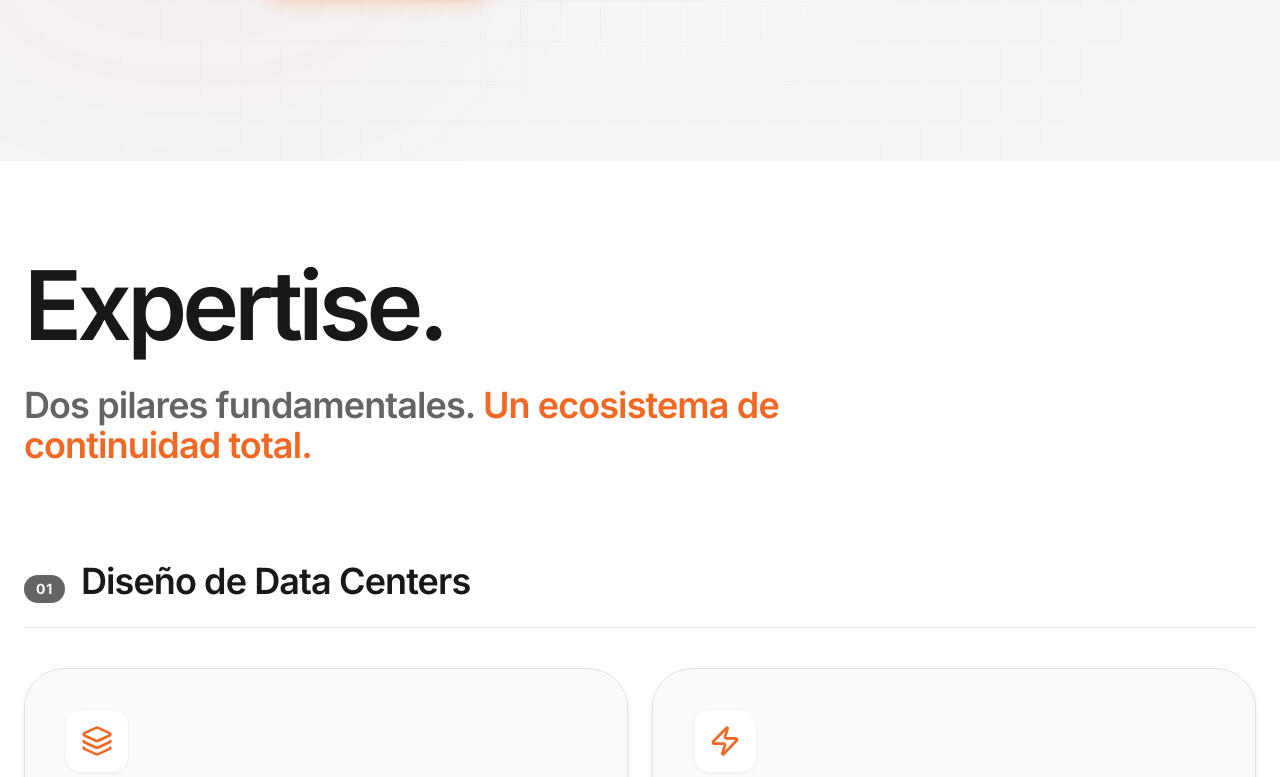
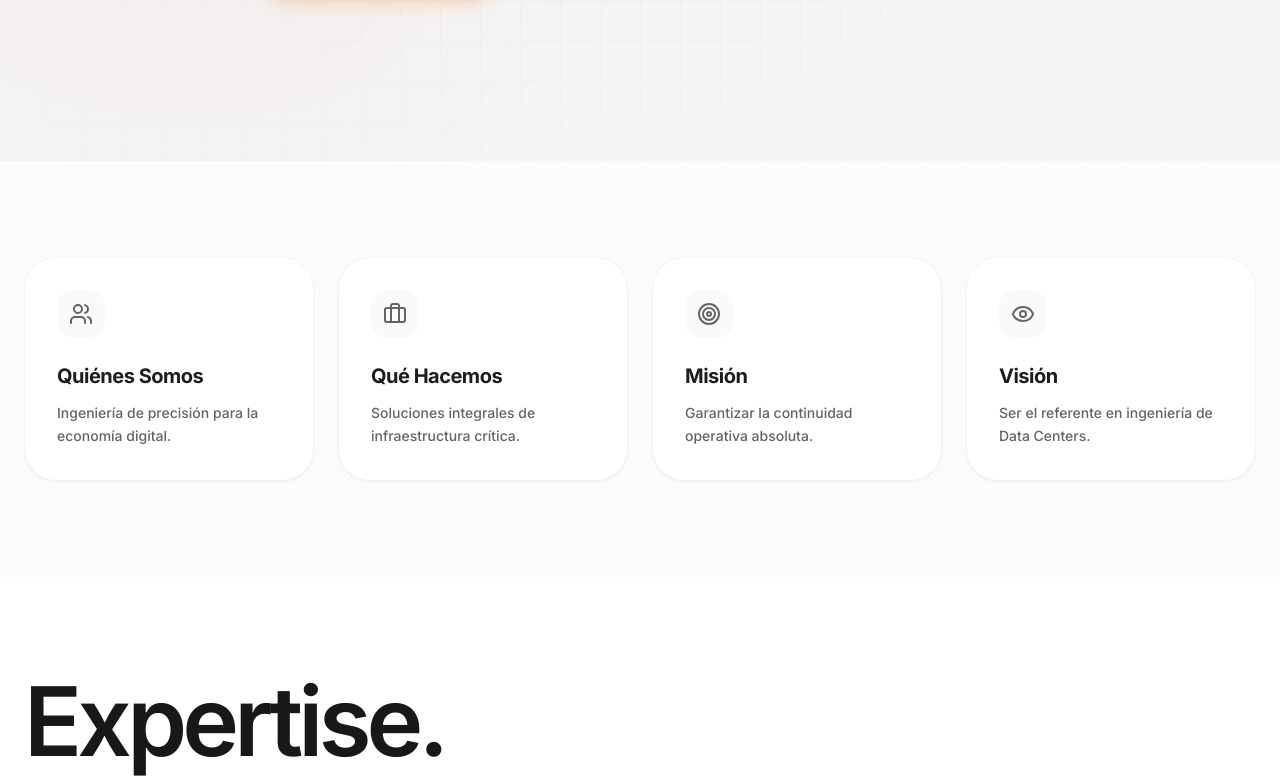
Before and after one commit to salguerosebastiansalas-cmd/Datcer, a React (Vite) app: page / in a window 1280 px wide. Shown: the part 639-1416 px from the top of the page. Built offline with nearby package versions, Linux system fonts and the light colour scheme.

Commit message:
feat: Add AboutSection component
Introduces a new section to the website detailing Datcer's identity, services, and mission. This section provides a comprehensive overview of the company's expertise and purpose, enhancing user engagement and information access.

```diff
--- a/App.tsx
+++ b/App.tsx
@@ -1,6 +1,7 @@
 import React from 'react';
 import Navbar from './components/Navbar';
 import Hero from './components/Hero';
+import AboutSection from './components/AboutSection';
 import BentoServices from './components/BentoServices';
 import EngineeringSection from './components/EngineeringSection';
 import LoadBanksSection from './components/LoadBanksSection';
@@ -23,6 +24,7 @@ const App: React.FC = () => {
 
       <main>
         <Hero scrollToSection={scrollToSection} />
+        <AboutSection />
         <BentoServices />
         <EngineeringSection />
         <LoadBanksSection />
--- /dev/null
+++ b/components/AboutSection.tsx
@@ -0,0 +1,104 @@
+import React, { useState } from 'react';
+import { Users, Briefcase, Target, Eye, ChevronRight } from 'lucide-react';
+import DetailModal from './DetailModal';
+
+const AboutSection: React.FC = () => {
+  const [selectedItem, setSelectedItem] = useState<any>(null);
+
+  const items = [
+    {
+      title: "Quiénes Somos",
+      subtitle: "Identidad Corporativa",
+      icon: Users,
+      shortText: "Ingeniería de precisión para la economía digital.",
+      description: "Datcer es una firma de ingeniería especializada en infraestructura de misión crítica. Nos dedicamos a diseñar, auditar y materializar los centros de datos que impulsan el mundo actual. No somos solo consultores; somos arquitectos de la continuidad operativa.",
+      details: [
+        "Especialistas certificados TIA-942.",
+        "Experiencia en proyectos Tier III y IV.",
+        "Enfoque en alta disponibilidad y eficiencia."
+      ],
+      whatsappMessage: "Hola, me gustaría conocer más sobre la trayectoria de Datcer."
+    },
+    {
+      title: "Qué Hacemos",
+      subtitle: "Nuestro Core",
+      icon: Briefcase,
+      shortText: "Soluciones integrales de infraestructura crítica.",
+      description: "Transformamos necesidades complejas en infraestructura resiliente. Abarcamos todo el ciclo de vida del Data Center: desde la consultoría estratégica y el diseño conceptual, hasta la ingeniería de detalle, construcción y certificación internacional.",
+      details: [
+        "Diseño y Construcción (Design-Build).",
+        "Consultoría y Certificación (Uptime/ICREA).",
+        "Auditoría Técnica y Commissioning."
+      ],
+      whatsappMessage: "Hola, quiero saber más sobre los servicios que ofrece Datcer."
+    },
+    {
+      title: "Misión",
+      subtitle: "Nuestro Propósito",
+      icon: Target,
+      shortText: "Garantizar la continuidad operativa absoluta.",
+      description: "Nuestra misión es proveer soluciones de ingeniería que blinden la operación de nuestros clientes. Nos comprometemos a entregar infraestructura que no solo cumpla con los estándares, sino que optimice la inversión (CAPEX) y reduzca los costos operativos (OPEX) a largo plazo.",
+      details: [
+        "Excelencia técnica innegociable.",
+        "Innovación en eficiencia energética.",
+        "Compromiso total con el SLA del cliente."
+      ],
+      whatsappMessage: "Hola, me interesa saber cómo Datcer garantiza la continuidad operativa."
+    },
+    {
+      title: "Visión",
+      subtitle: "Hacia el Futuro",
+      icon: Eye,
+      shortText: "Ser el referente en ingeniería de Data Centers.",
+      description: "Aspiramos a ser la firma de referencia en Latinoamérica para el diseño de infraestructura digital. Buscamos liderar la transición hacia Data Centers más sostenibles, densos y automatizados, estableciendo nuevos estándares de calidad en la región.",
+      details: [
+        "Liderazgo en sostenibilidad (Green IT).",
+        "Innovación en tecnologías de enfriamiento.",
+        "Expansión y reconocimiento regional."
+      ],
+      whatsappMessage: "Hola, quiero conocer la visión de futuro de Datcer."
+    }
+  ];
+
+  return (
+    <section className="py-12 md:py-24 px-6 bg-[#fbfbfd]">
+      <div className="max-w-7xl mx-auto">
+        <div className="grid grid-cols-1 md:grid-cols-2 lg:grid-cols-4 gap-6">
+          {items.map((item, index) => (
+            <button
+              key={index}
+              onClick={() => setSelectedItem(item)}
+              className="group bg-white rounded-[2rem] p-8 text-left shadow-sm hover:shadow-2xl transition-all duration-500 hover:-translate-y-1 border border-zinc-100 flex flex-col h-full relative overflow-hidden active:scale-[0.98]"
+            >
+              <div className="absolute top-6 right-6 opacity-0 group-hover:opacity-100 transition-opacity duration-300 transform translate-x-2 group-hover:translate-x-0">
+                <ChevronRight className="w-5 h-5 text-[#F26522]" />
+              </div>
+
+              <div className="w-12 h-12 bg-zinc-50 rounded-2xl flex items-center justify-center mb-6 group-hover:scale-110 group-hover:bg-orange-50 transition-all duration-500">
+                <item.icon className="w-6 h-6 text-[#636466] group-hover:text-[#F26522] transition-colors duration-500" />
+              </div>
+
+              <h3 className="text-xl font-bold text-[#1d1d1f] mb-3 tracking-tight">{item.title}</h3>
+              <p className="text-sm text-[#636466] font-medium leading-relaxed group-hover:text-zinc-900 transition-colors duration-300">
+                {item.shortText}
+              </p>
+            </button>
+          ))}
+        </div>
+      </div>
+
+      <DetailModal
+        isOpen={!!selectedItem}
+        onClose={() => setSelectedItem(null)}
+        title={selectedItem?.title || ''}
+        subtitle={selectedItem?.subtitle || ''}
+        description={selectedItem?.description || ''}
+        details={selectedItem?.details || []}
+        icon={selectedItem ? <selectedItem.icon className="w-8 h-8 text-[#F26522]" /> : null}
+        whatsappMessage={selectedItem?.whatsappMessage || ''}
+      />
+    </section>
+  );
+};
+
+export default AboutSection;
```
